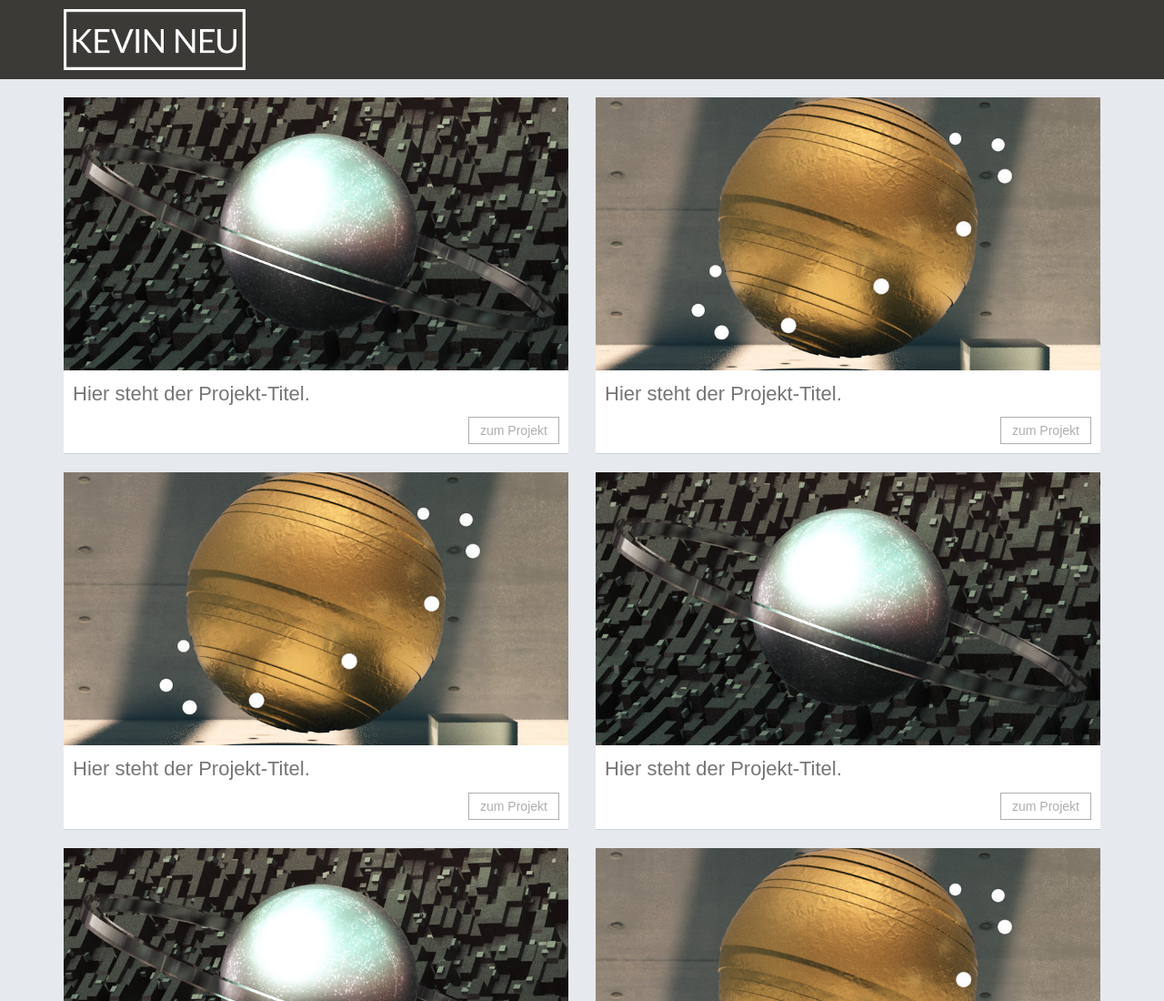
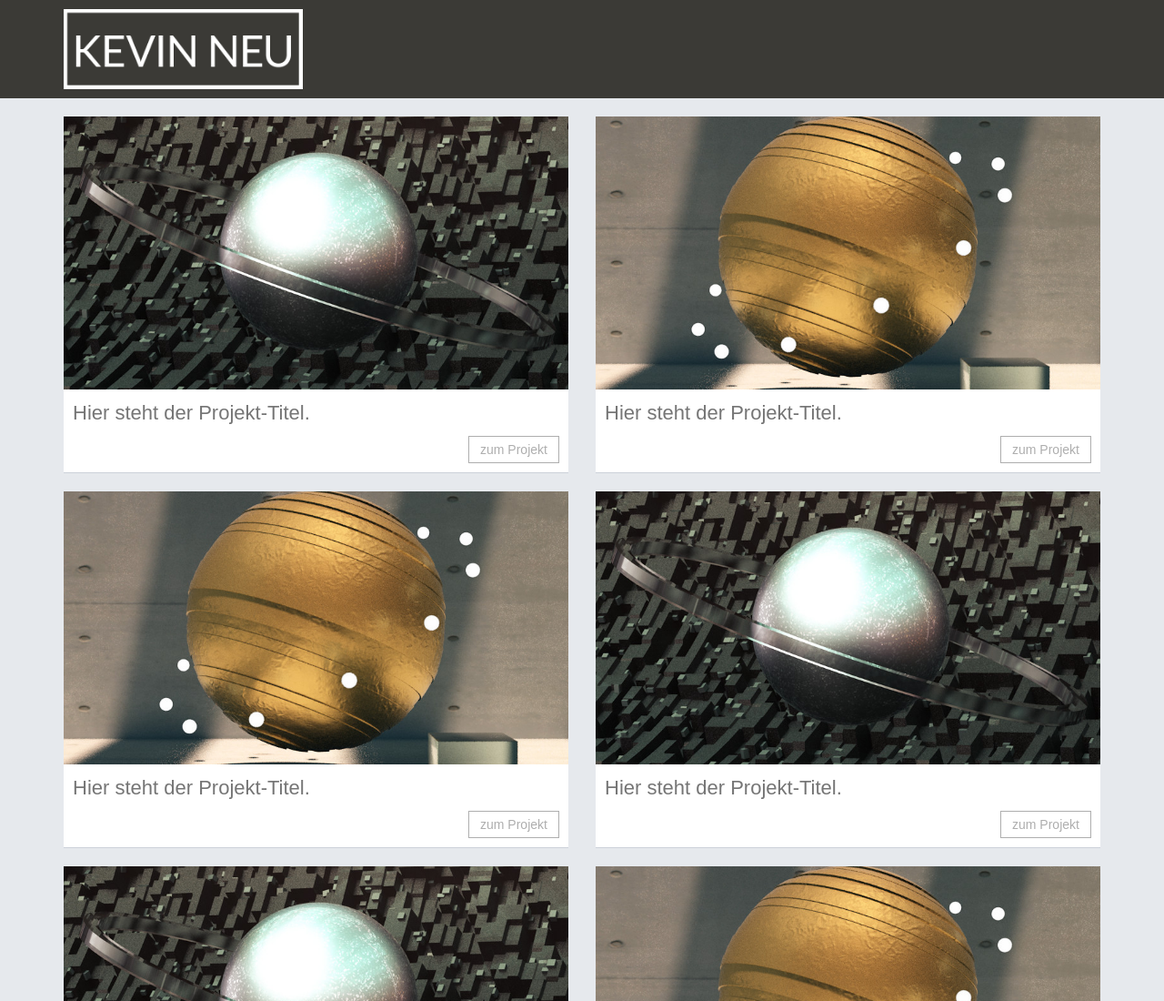
Before and after one commit to kneuster/kneuster.github.io, a plain HTML site: page index.html in a window 1280 px wide. Shown: the top 1100 px of the page at 91% size. Drawn offline with nearby package versions, Linux system fonts and the light colour scheme.

Commit message:
Logo im Header angepasst.

```diff
--- a/css/kneu.css
+++ b/css/kneu.css
@@ -3,22 +3,23 @@ body {
 }
 
 .header {
-	/*position: fixed;*/
 	width: 100%;
 	margin: 0;
 	padding: 0;
-	padding-bottom: 10px;
 	z-index: 1;
 	top: 0px;
 }
 
 .img-logo {
-	width: 200px;
+	width: 100%;
 	display: block;
-	padding-top: 10px;
+	margin: 10px 0px 10px 0px;
 }
 
-.nav-button {
+.navbar {
+}
+
+/*.nav-button {
 	height: 40px;
 	line-height: 30px;
 }
@@ -38,7 +39,7 @@ body {
 .nav-a:hover {
 	color: #fff;
 	text-decoration: none;
-}
+}*/
 
 .content {
 	margin-top: 20px;
--- a/index.html
+++ b/index.html
@@ -15,8 +15,10 @@
 		<div class="container-fluid header"  style="background-color: #3b3a36">
 			<div class="container">
 	  			<div class="row">
-	  				<div class="col-md-12">
+	  				<div class="col-md-3 col-xs-4">
 	  					<img src="img/Logo.png" class="img-logo">
+	  				</div>
+	  				<div class="col-md-9 col-xs-8 navi">
 	  				</div>
 	  			</div>
 			</div>
```
